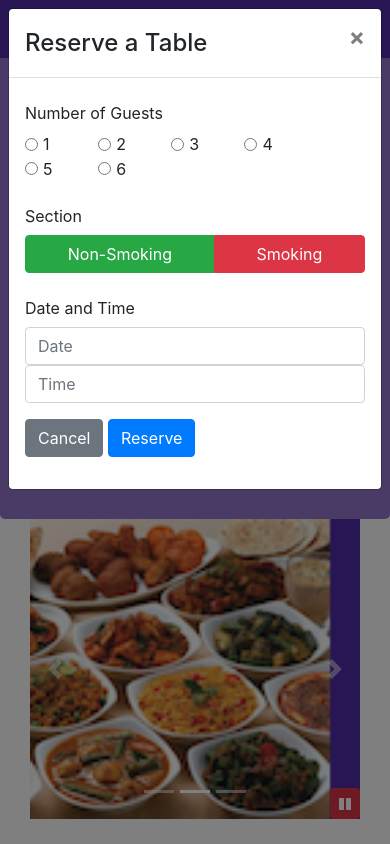
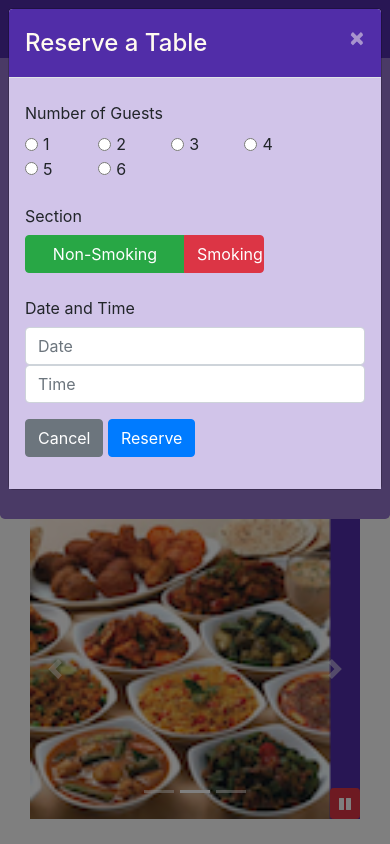
Before and after one commit to miseryangel/BootstrapFrontEndUICoursera, a website: page index.html in a window 390 px wide. Both pictures are taken after a click on the button "Reserve Table". Shown: the top 844 px of the page. Drawn offline with nearby package versions, Linux system fonts and the light colour scheme.

Commit message:
assignment4

```diff
--- a/css/styles.scss
+++ b/css/styles.scss
@@ -74,3 +74,22 @@ body{
     bottom: 0px;
     z-index: 1;
 }
+
+.modal-header{
+    background-color: $background-dark;
+    color:floralwhite;
+    .closeButton{
+        color:floralwhite;
+    }
+}
+.modal-body{
+    background-color: $background-pale;
+}
+
+#smoking{
+    max-width: 80px;
+  }
+
+  #non-smoking{
+    max-width: 160px;
+  }
--- a/index.html
+++ b/index.html
@@ -30,7 +30,7 @@
                     <li class="nav-item"><a class="nav-link" href="./contactus.html"><span class ="fa fa-address-card fa-lg"></span>Contact</a></li>
                 </ul>
                 <span class="navbar-text">
-                    <a data-toggle="modal" data-target="#loginModal">
+                    <a id="loginLink" href="#">
                         <span class="fa fa-sign-in"></span>Login
                     </a>
                 </span>
@@ -43,7 +43,7 @@
             <div class="modal-content">
                 <div class="modal-header">
                     <h4 class="modal-title">Login</h4>
-                    <button type="button" class="close" data-dismiss="modal">
+                    <button type="button" class="close closeButton" data-dismiss="modal" >
                         &times;
                     </button>
                 </div>
@@ -81,7 +81,7 @@
             <div class="modal-content">
                 <div class="modal-header">
                     <h4 class="modal-title">Reserve a Table</h4>
-                    <button type="button" class="close" data-dismiss="modal">
+                    <button type="button" class="close closeButton" data-dismiss="modal">
                         &times;
                     </button>
                 </div>
@@ -121,10 +121,10 @@
                         <div class="form-group row">
                             <label for="form-check-label" class="col-12 col-md-2 col-form-label">Section</label>
                             <div class="col-12 col-md-10 btn-group btn-group-toggle" data-toggle="buttons">
-                                <button type="button" class="btn btn-success active">
-                                    <input type="radio" name="options" id="option2" autocomplete="off">Non-Smoking
+                                <button type="button" class="btn btn-success active" id="non-smoking">
+                                    <input type="radio" name="options" id="option1" autocomplete="off">Non-Smoking
                                 </button>
-                                <button type="button" class="btn btn-danger">
+                                <button type="button" class="btn btn-danger" id="smoking">
                                     <input type="radio" name="options" id="option2" autocomplete="off">Smoking
                                 </button>
                             </div>
@@ -166,7 +166,7 @@
                 </div>
                 <div class="col-12 col-sm-3 align-self-center">
                     <a role="button" class="btn btn-block nav-link btn-warning"
-                        data-toggle="modal" data-target="#reserveModal" data-placement="bottom">
+                        id="reserveButton">
                         Reserve Table
                     </a>
 
@@ -408,6 +408,24 @@
         })
     </script>
 
+    <script>
+        $(document).ready(function(){
+            $('#reserveButton').click(function(){
+                $('#reserveModal').modal('toggle');
+            });
+        });
+
+    </script>
+
+    <script>
+        $(document).ready(function(){
+            $('#loginLink').click(function(){
+                $('#loginModal').modal('toggle');
+            });
+        });
+
+    </script>
+
 </body>
 
 </html>
```
Also changed, not shown: css/styles.css.
